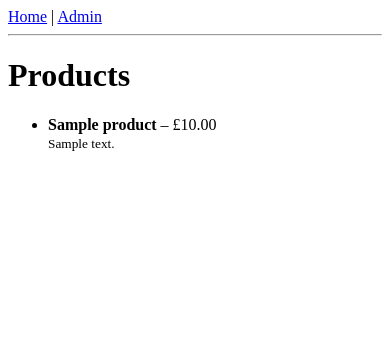
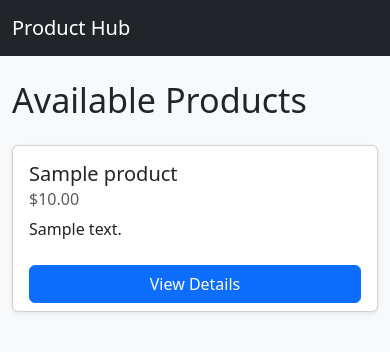
Before and after one commit to elkaz84/product-hub, a Django app: page / in a window 390 px wide. Shown: the top 352 px of the page. Run offline with Django 5.2, Linux system fonts and the light colour scheme; tables that the repository leaves empty hold one stand-in row (values such as "Sample post").

Commit message:
Add Bootstrap styling and responsive product list view

```diff
--- a/catalog/views.py
+++ b/catalog/views.py
@@ -1,6 +1,5 @@
 from django.shortcuts import render
 from .models import Product
-
 
 def product_list(request):
     products = Product.objects.all()
--- a/product_hub/settings.py
+++ b/product_hub/settings.py
@@ -44,7 +44,7 @@ ROOT_URLCONF = 'product_hub.urls'
 TEMPLATES = [
     {
         'BACKEND': 'django.template.backends.django.DjangoTemplates',
-        'DIRS': [os.path.join(BASE_DIR, 'templates')],
+        'DIRS': [BASE_DIR / 'templates'],
         'APP_DIRS': True,
         'OPTIONS': {
             'context_processors': [
--- a/product_hub/urls.py
+++ b/product_hub/urls.py
@@ -1,7 +1,7 @@
 from django.contrib import admin
-from django.urls import path, include
+from django.urls import path, include # Add include here
 
 urlpatterns = [
     path('admin/', admin.site.urls),
-    path('', include('catalog.urls')),   # send root URL to catalog app
+    path('', include('catalog.urls')), # This makes catalog the home page
 ]
--- a/templates/catalog/base.html
+++ b/templates/catalog/base.html
@@ -4,15 +4,26 @@
     <meta charset="UTF-8">
     <meta name="viewport" content="width=device-width, initial-scale=1.0">
     <title>Product Hub</title>
+    <!-- Bootstrap CSS -->
+    <link href="https://cdn.jsdelivr.net/npm/bootstrap@5.3.0/dist/css/bootstrap.min.css" rel="stylesheet">
 </head>
-<body>
-    <nav>
-        <a href="/">Home</a> | <a href="/admin">Admin</a>
+<body class="bg-light">
+
+    <!-- Navigation -->
+    <nav class="navbar navbar-expand-lg navbar-dark bg-dark mb-4">
+        <div class="container">
+            <a class="navbar-brand" href="{% url 'product_list' %}">Product Hub</a>
+        </div>
     </nav>
-    <hr>
-    <main>
+
+    <!-- Main Content -->
+    <main class="container">
         {% block content %}
+        <!-- Page specific content goes here -->
         {% endblock %}
     </main>
+
+    <!-- Bootstrap JS -->
+    <script src="https://cdn.jsdelivr.net/npm/bootstrap@5.3.0/dist/js/bootstrap.bundle.min.js"></script>
 </body>
 </html>
--- a/templates/catalog/product_list.html
+++ b/templates/catalog/product_list.html
@@ -1,18 +1,30 @@
-{% extends "catalog/base.html" %}
+{% extends 'catalog/base.html' %}
+
 {% block content %}
-  <h1>Products</h1>
+<div class="row">
+    <div class="col-12">
+        <h1 class="display-4 mb-4">Available Products</h1>
+    </div>
+</div>
 
-  {% if products %}
-    <ul>
-      {% for product in products %}
-        <li>
-          <strong>{{ product.name }}</strong> –
-          £{{ product.price }}<br>
-          <small>{{ product.description }}</small>
-        </li>
-      {% endfor %}
-    </ul>
-  {% else %}
-    <p>No products yet. Log into the admin site to add some.</p>
-  {% endif %}
+<div class="row">
+    {% for product in products %}
+    <div class="col-md-4 mb-4">
+        <div class="card h-100 shadow-sm">
+            <div class="card-body">
+                <h5 class="card-title">{{ product.name }}</h5>
+                <h6 class="card-subtitle mb-2 text-muted">${{ product.price }}</h6>
+                <p class="card-text">{{ product.description|truncatewords:20 }}</p>
+            </div>
+            <div class="card-footer bg-transparent border-top-0">
+                <a href="#" class="btn btn-primary w-100">View Details</a>
+            </div>
+        </div>
+    </div>
+    {% empty %}
+    <div class="col-12">
+        <p class="alert alert-info">No products found. Add some in the admin panel!</p>
+    </div>
+    {% endfor %}
+</div>
 {% endblock %}
```
